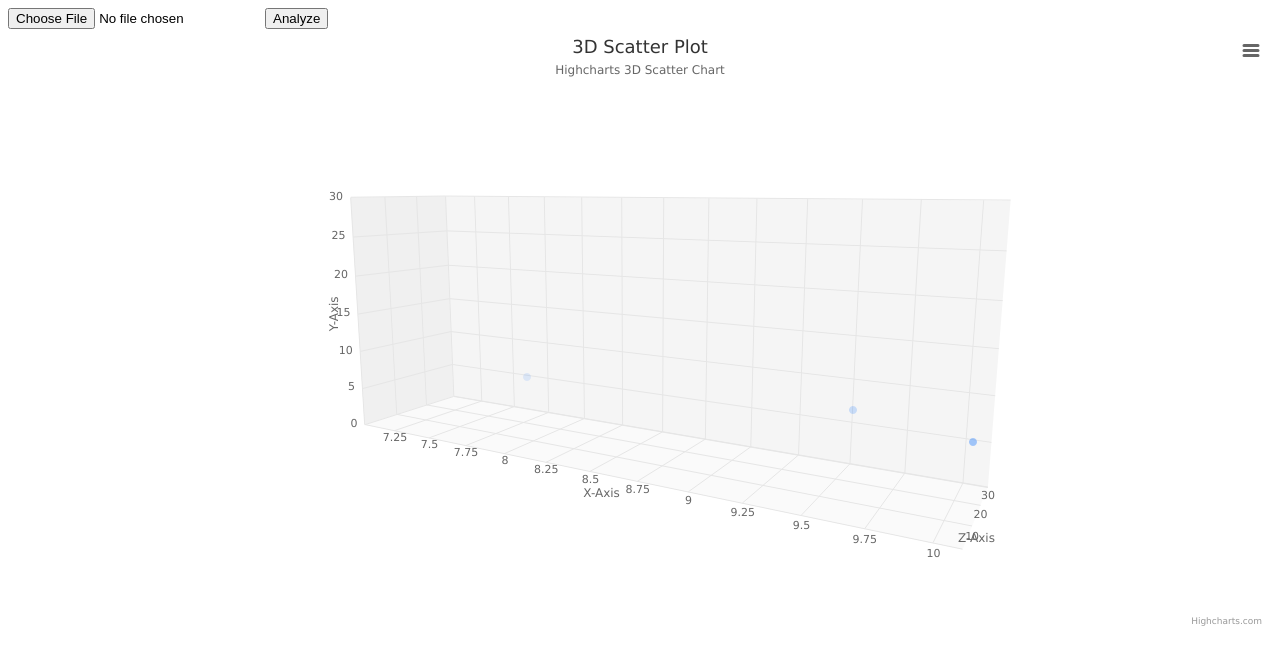
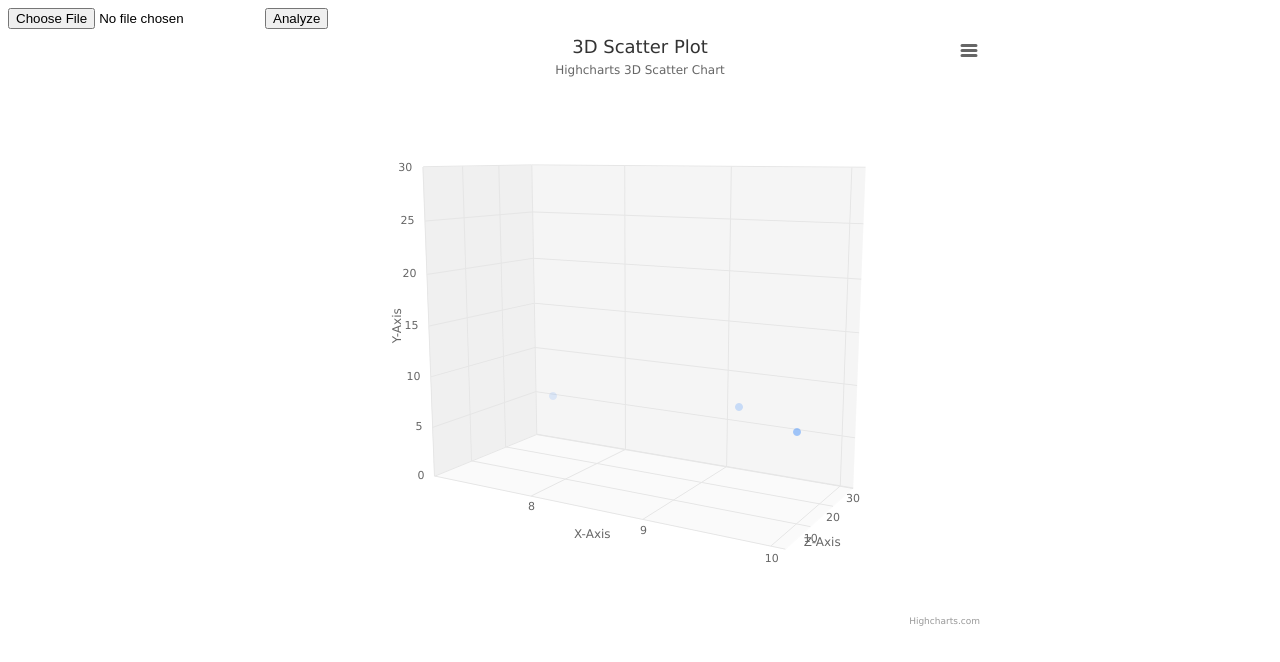
Before and after one commit to NyahMeow/visual, a plain HTML site: page index.html in a window 1280 px wide. Drawn offline with nearby package versions, Linux system fonts and the light colour scheme.

Commit message:
Update index.html

```diff
--- a/index.html
+++ b/index.html
@@ -17,7 +17,8 @@
 <style>
         #container {
             height: 600px; /* 高さを設定 */
-            width: 100%;
+            width: 700px;
+            margin: 0 auto; /* 中央揃え */
         }
     </style>
 </head>
```
